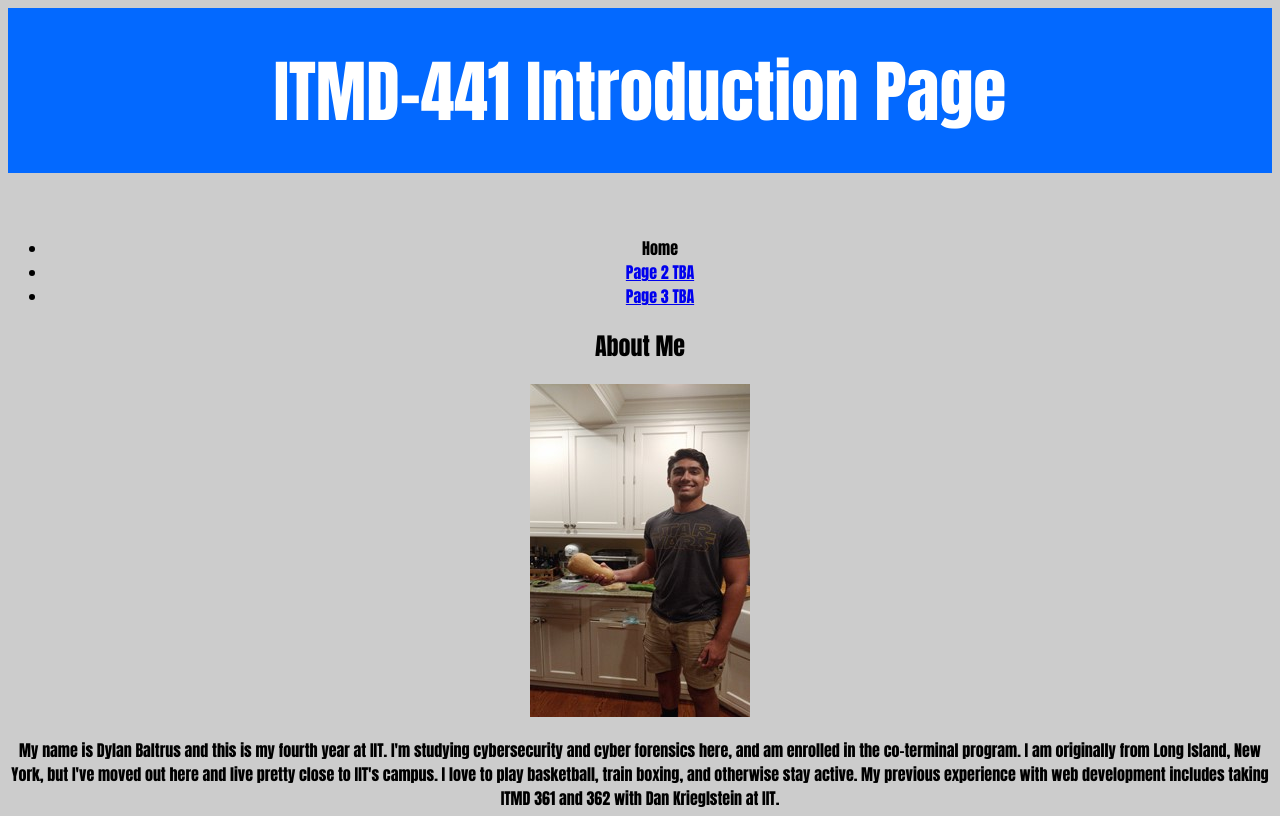
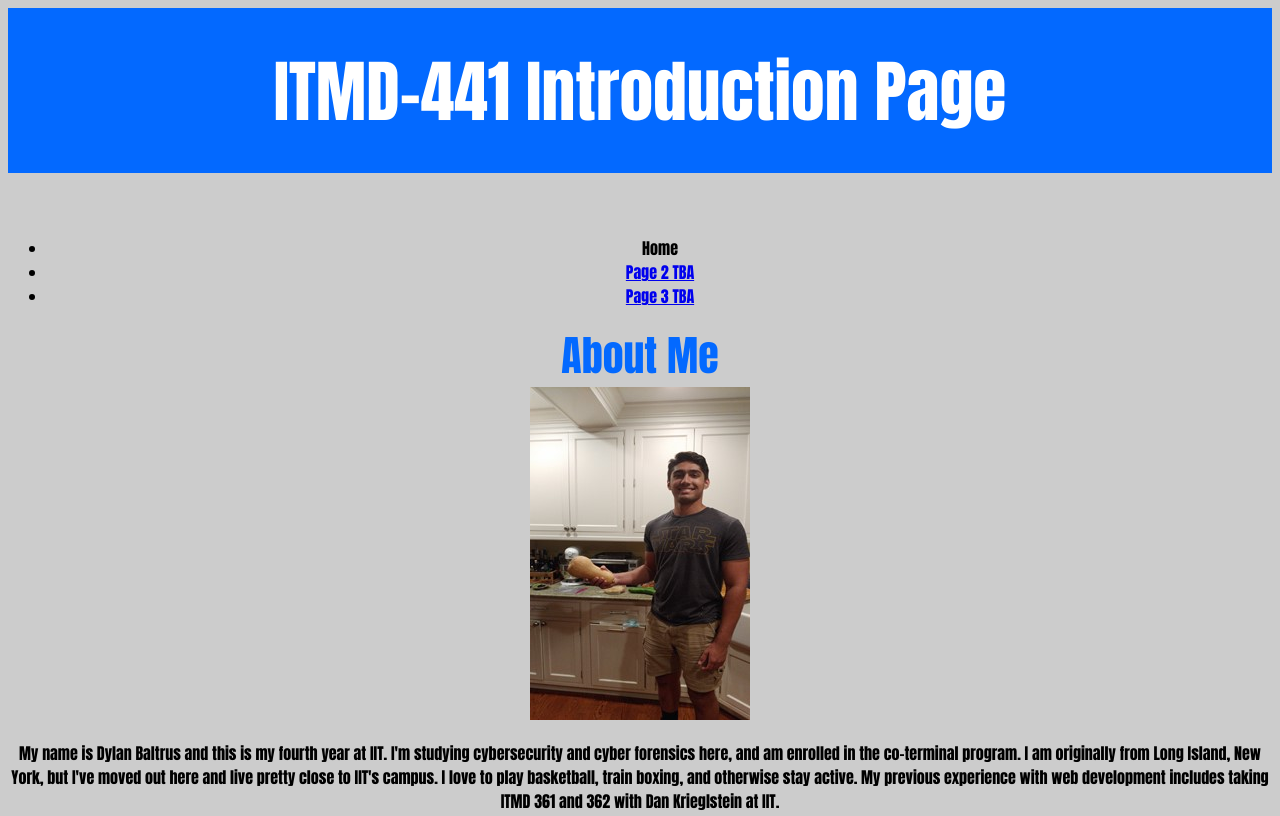
Before and after one commit to DlayDlay/ITMD441, a plain HTML site: page index.html in a window 1280 px wide. Shown: the top 816 px of the page. Drawn offline with Linux system fonts and the light colour scheme.

Commit message:
added h2 style

```diff
--- a/css/styles.css
+++ b/css/styles.css
@@ -14,6 +14,9 @@
     margin: 0 0 5% 0;
     padding: 2.5%;
   }
-
-
+  h2{
+    font-size: 2.618em;
+	margin: auto;
+    color: #0369FF;
+  }
 }
```
